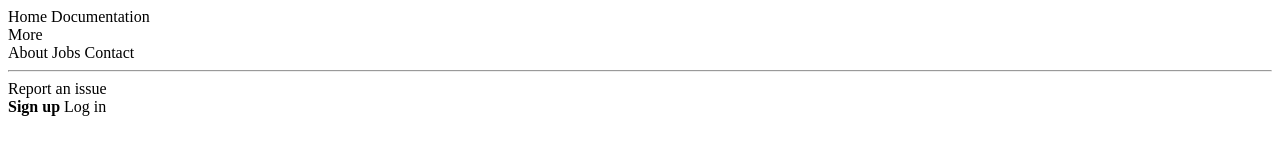
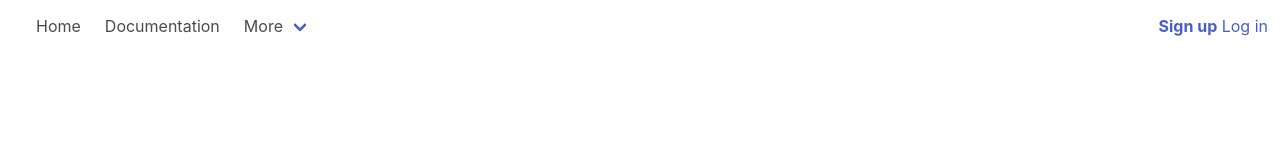
Before and after one commit to EvMad/bulma-sandbox, a website: page index.html in a window 1280 px wide. Drawn offline with Linux system fonts and the light colour scheme.

Commit message:
debugged sass compile to correct directory

```diff
--- a/assets/scss/mystyles.scss
+++ b/assets/scss/mystyles.scss
@@ -1,5 +1,11 @@
 @charset "utf-8";
-@import "../node_modules/bulma/bulma.sass";
+
+
+
+//Bulma
+@import "../../node_modules/bulma/sass/utilities/_all.sass";
+@import "../../node_modules/bulma/sass/base/_all.sass";
+@import "../../node_modules/bulma/sass/components/navbar.sass";
 
 
 
@@ -7,9 +13,10 @@
 @import url('https://fonts.googleapis.com/css2?family=Poppins:ital,wght@0,400;0,600;0,800;1,200&display=swap');
 
 //icons
-@import "./fontawesome/scss/fontawesome.scss";
-@import "./fontawesome/scss/solid.scss";
-@import "./fontawesome/scss/brands.scss";
+// @import "scss/fontawesome.scss";
+// @import "./fontawesome/scss/fontawesome.scss";
+// @import "./fontawesome/scss/solid.scss";
+// @import "./fontawesome/scss/brands.scss";
 
 //brand colors
 $purple: #8090BF;
--- a/package.json
+++ b/package.json
@@ -1,7 +1,7 @@
 {
   "name": "mybulma",
   "version": "1.0.0",
-  "main": "scss/mystyles.scss",
+  "main": "sass/mystyles.scss",
   "license": "MIT",
   "dependencies": {
     "bulma": "^0.9.4",
@@ -10,7 +10,7 @@
     "sass": "^1.52.1"
   },
   "scripts": {
-    "css-build": "node-sass --omit-source-map-url scss/mystyles.scss css/mystyles.css",
+    "css-build": "node-sass --omit-source-map-url assets/scss/mystyles.scss assets/css/mystyles.css",
     "css-watch": "npm run css-build -- --watch",
     "start": "npm run css-watch",
     "sass": "sass --watch assets/scss:assets/css",
```
Also changed, not shown: assets/css/mystyles.css, 1 other file.
